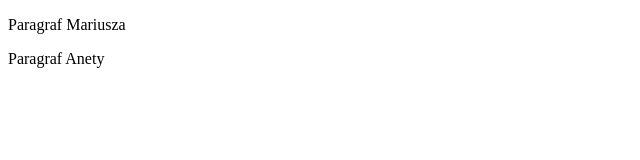
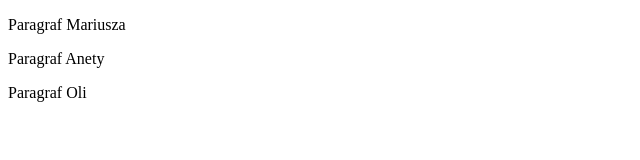
Before and after one commit to kamobi24/kamobi24.github.io, a plain HTML site: page index.html in a window 1280 px wide. Shown: the whole page, without its empty margins (0-640 px from the left). Drawn offline with Linux system fonts and the light colour scheme.

Commit message:
wprowadzenie paragrafu oli

```diff
--- a/index.html
+++ b/index.html
@@ -7,5 +7,6 @@
 <body>
     <p>Paragraf Mariusza</p>
     <p>Paragraf Anety</p>
+    <p>Paragraf Oli</p>
 </body>
 </html>
```
